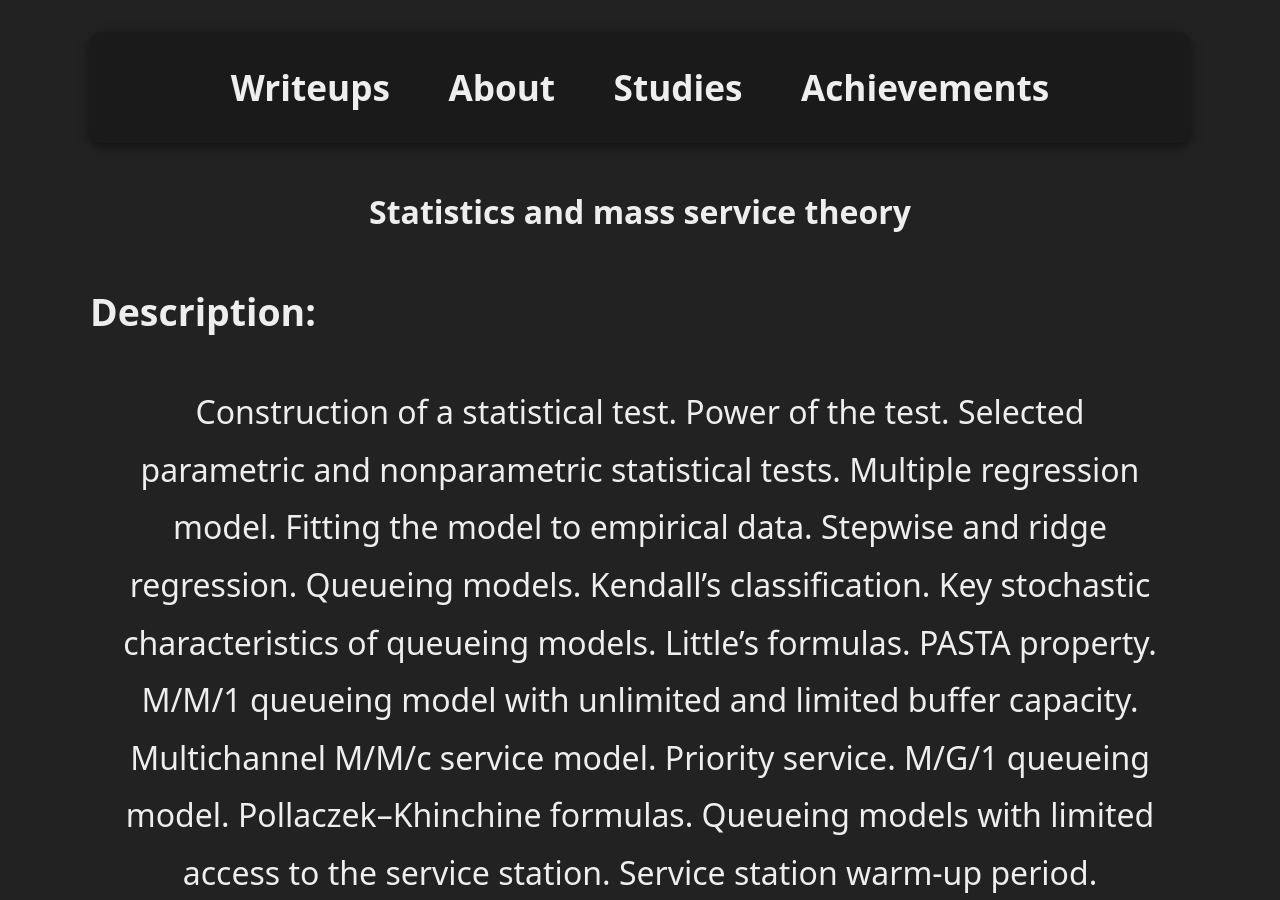
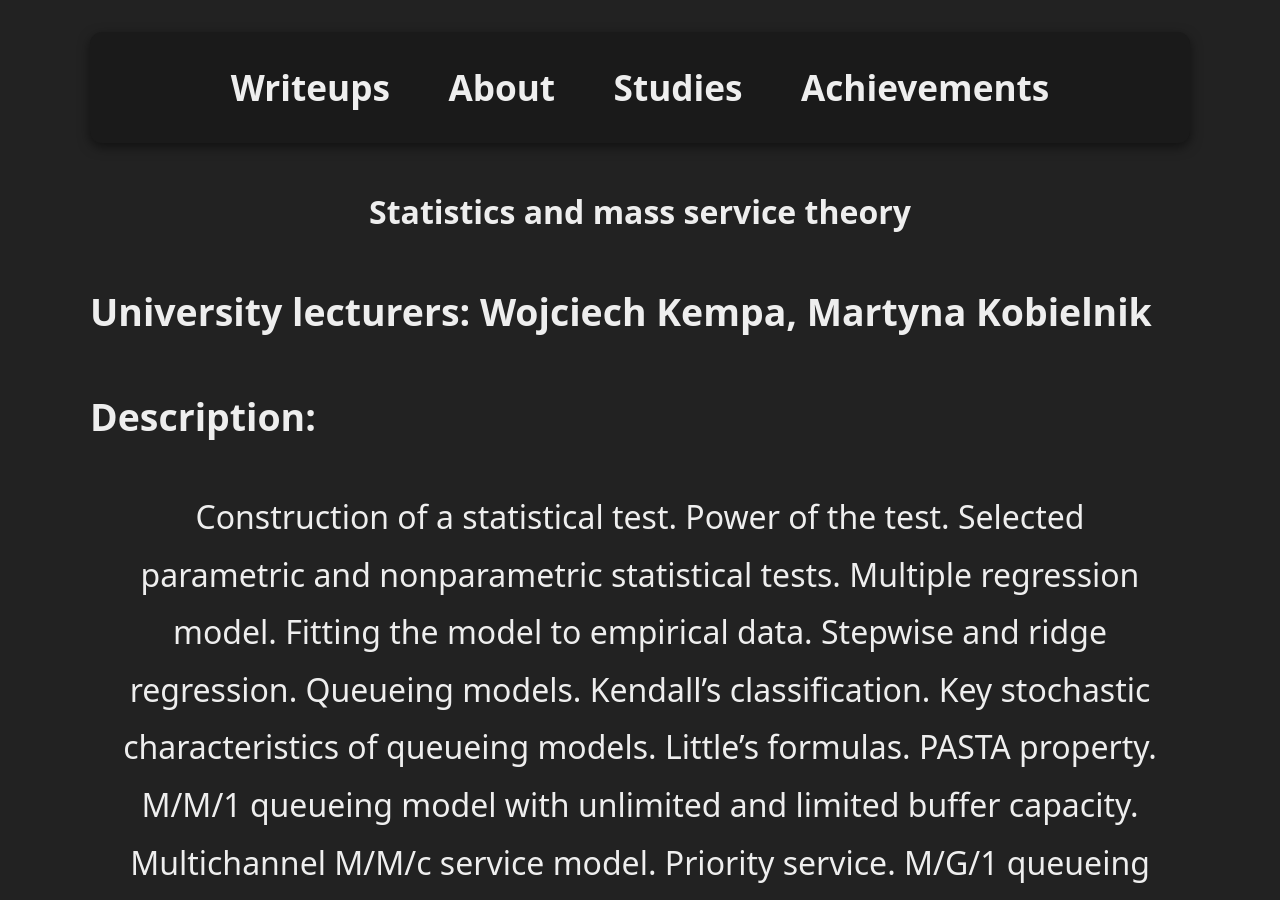
Before and after one commit to mrb3d1/mrb3d1.github.io, a Jekyll site: the page built from studies/statistics-and-mass-service-theory/index.md, in a window 1280 px wide and 900 px high. Built offline with Jekyll 4.4.1, drawn with Linux system fonts in a browser that asks for light colours.

Commit message:
Update index.md

```diff
--- a/studies/statistics-and-mass-service-theory/index.md
+++ b/studies/statistics-and-mass-service-theory/index.md
@@ -16,6 +16,9 @@ layout: default
 
 <h1 style="text-align: center;">Statistics and mass service theory</h1>
 
+
+### University lecturers: Wojciech Kempa, Martyna Kobielnik
+
 ### Description:
 Construction of a statistical test. Power of the test. Selected parametric and nonparametric statistical tests. Multiple regression model. Fitting the model to empirical data. Stepwise and ridge regression. Queueing models. Kendall's classification. Key stochastic characteristics of queueing models. Little’s formulas. PASTA property. M/M/1 queueing model with unlimited and limited buffer capacity. Multichannel M/M/c service model. Priority service. M/G/1 queueing model. Pollaczek–Khinchine formulas. Queueing models with limited access to the service station. Service station warm-up period. Threshold discipline. "Insensitive" queueing models.
 
```
